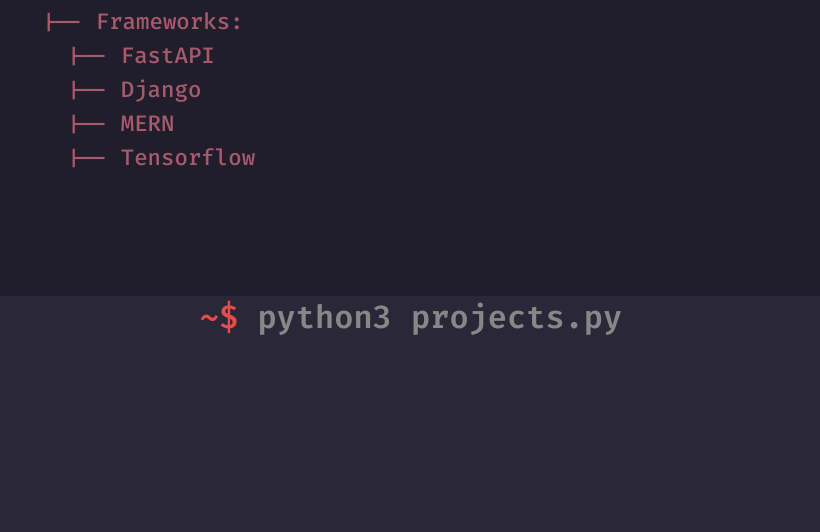
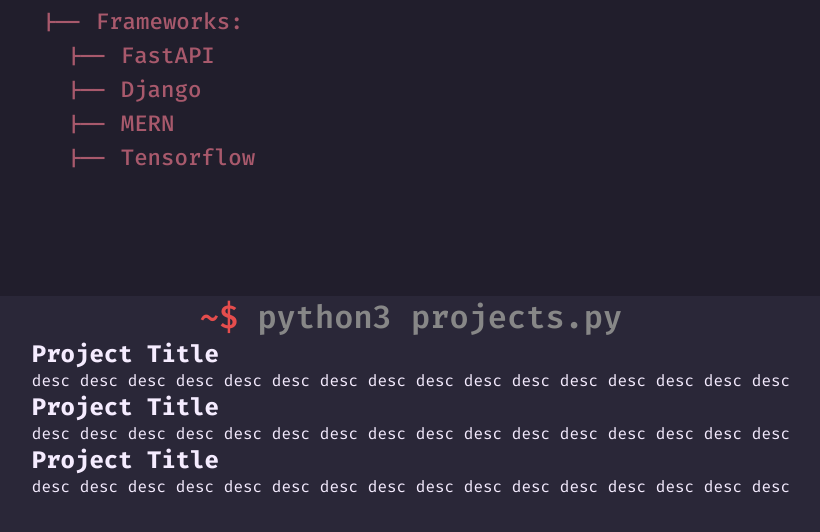
Before and after one commit to outoflaksh/my-own-site, a React (Create React App) app: page / in a window 1280 px wide. Shown: the part 1304-1836 px from the top of the page, without its empty margins (229-1049 px from the left). Built offline with nearby package versions, Linux system fonts and the light colour scheme.

Commit message:
initial projects section

```diff
--- /dev/null
+++ b/src/components/Projects/ProjectCard.jsx
@@ -0,0 +1,15 @@
+import "../../styles/projects.css";
+
+const ProjectCard = () => {
+    return (
+        <div className="project-card">
+            <h2>Project Title</h2>
+            <p>
+                desc desc desc desc desc desc desc desc desc desc desc desc desc
+                desc desc desc
+            </p>
+        </div>
+    );
+};
+
+export default ProjectCard;
--- a/src/components/Projects/ProjectSection.jsx
+++ b/src/components/Projects/ProjectSection.jsx
@@ -1,5 +1,6 @@
 import "../../styles/layout.css";
 import "../../styles/projects.css";
+import ProjectCard from "./ProjectCard";
 
 const ProjectSection = () => {
     return (
@@ -8,6 +9,11 @@
                 <h1>
                     <span>~$</span> python3 projects.py
                 </h1>
+                <div className="project-card-list">
+                    <ProjectCard />
+                    <ProjectCard />
+                    <ProjectCard />
+                </div>
             </div>
         </section>
     );
```
